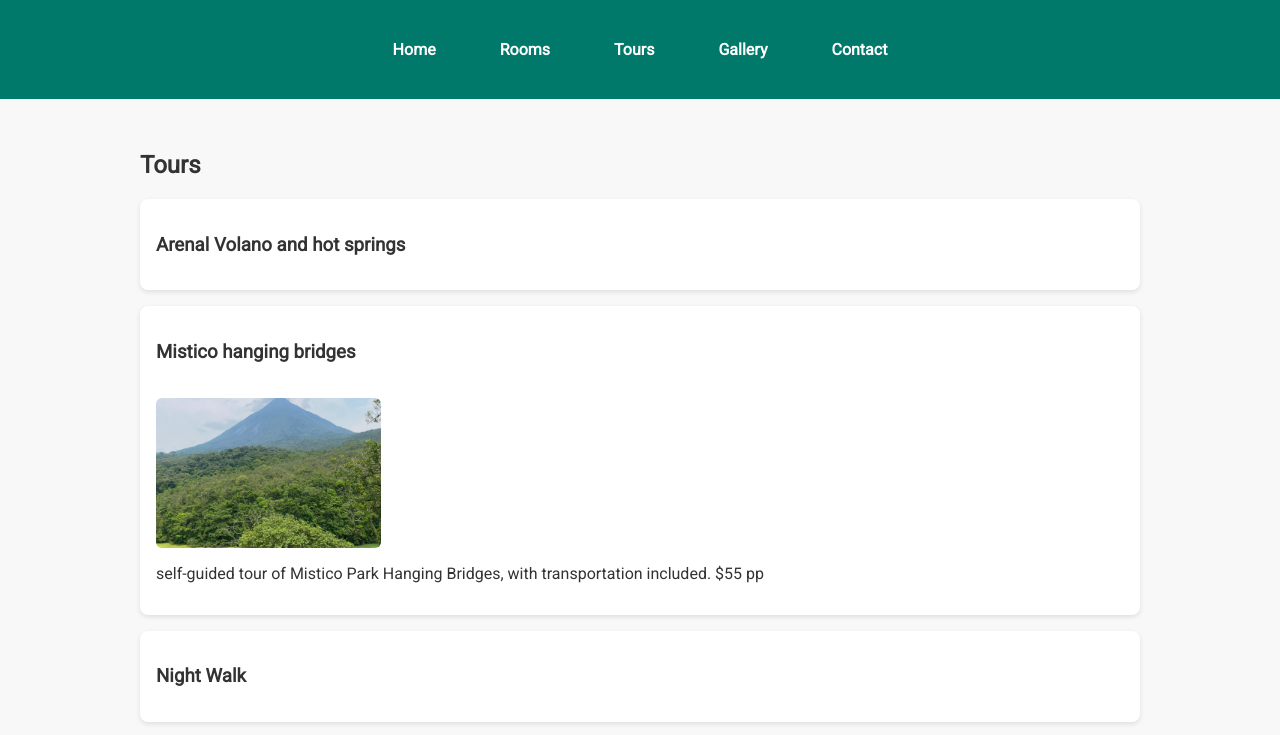
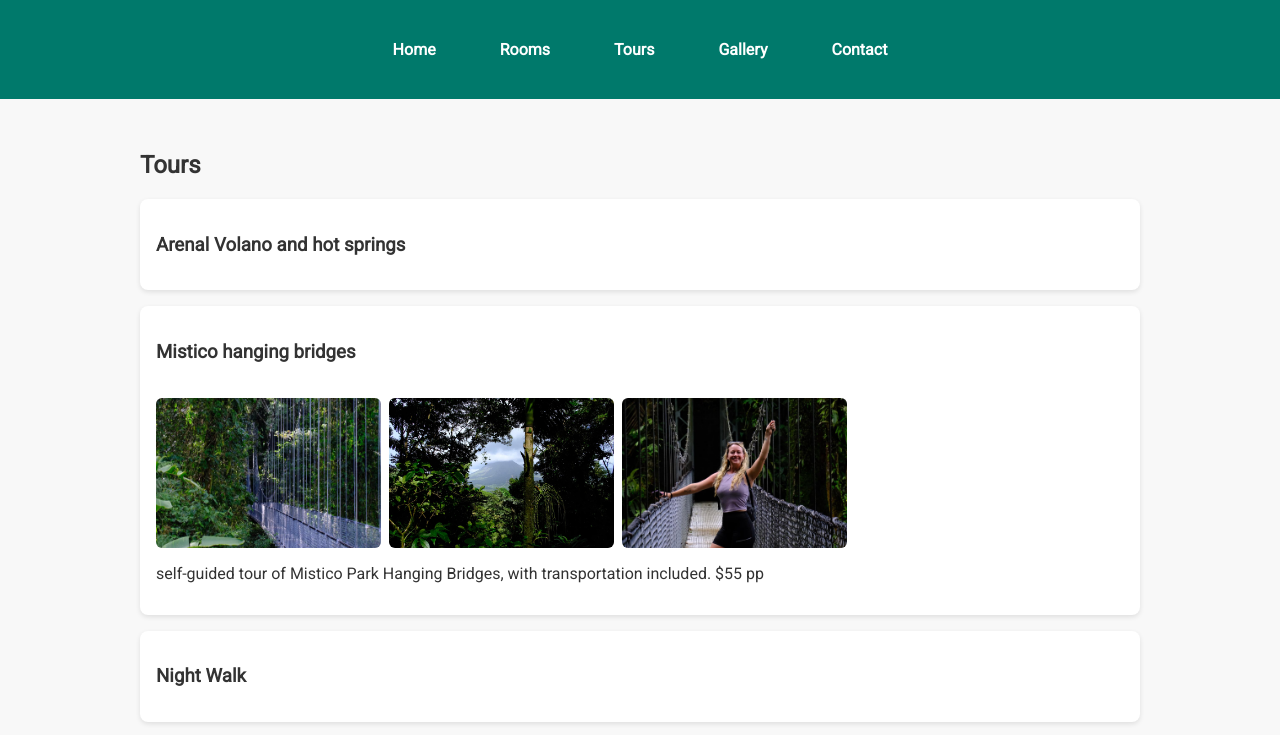
Before and after one commit to AlphaArenal/alphaarenal1, a plain HTML site: page tours.html in a window 1280 px wide. Both pictures are taken after a click on the element "Mistico hanging bridges". Shown: the top 735 px of the page. Drawn offline with Linux system fonts and the light colour scheme.

Commit message:
Update tours.html

```diff
--- a/tours.html
+++ b/tours.html
@@ -227,7 +227,9 @@
         <h3>Mistico hanging bridges</h3>
         <div id="bridge" class="room-details">
           <div class="room-gallery">
-            <img src="images/volcano.jpg" alt="">
+            <img src="images/Bridge.jpg" alt="">
+            <img src="images/BridgeView.jpg" alt="">
+            <img src="images/MoBridge.jpg" alt="">
          </div>
          <p>self-guided tour of Mistico Park Hanging Bridges, with transportation included. $55 pp</p>
      </div>
```
